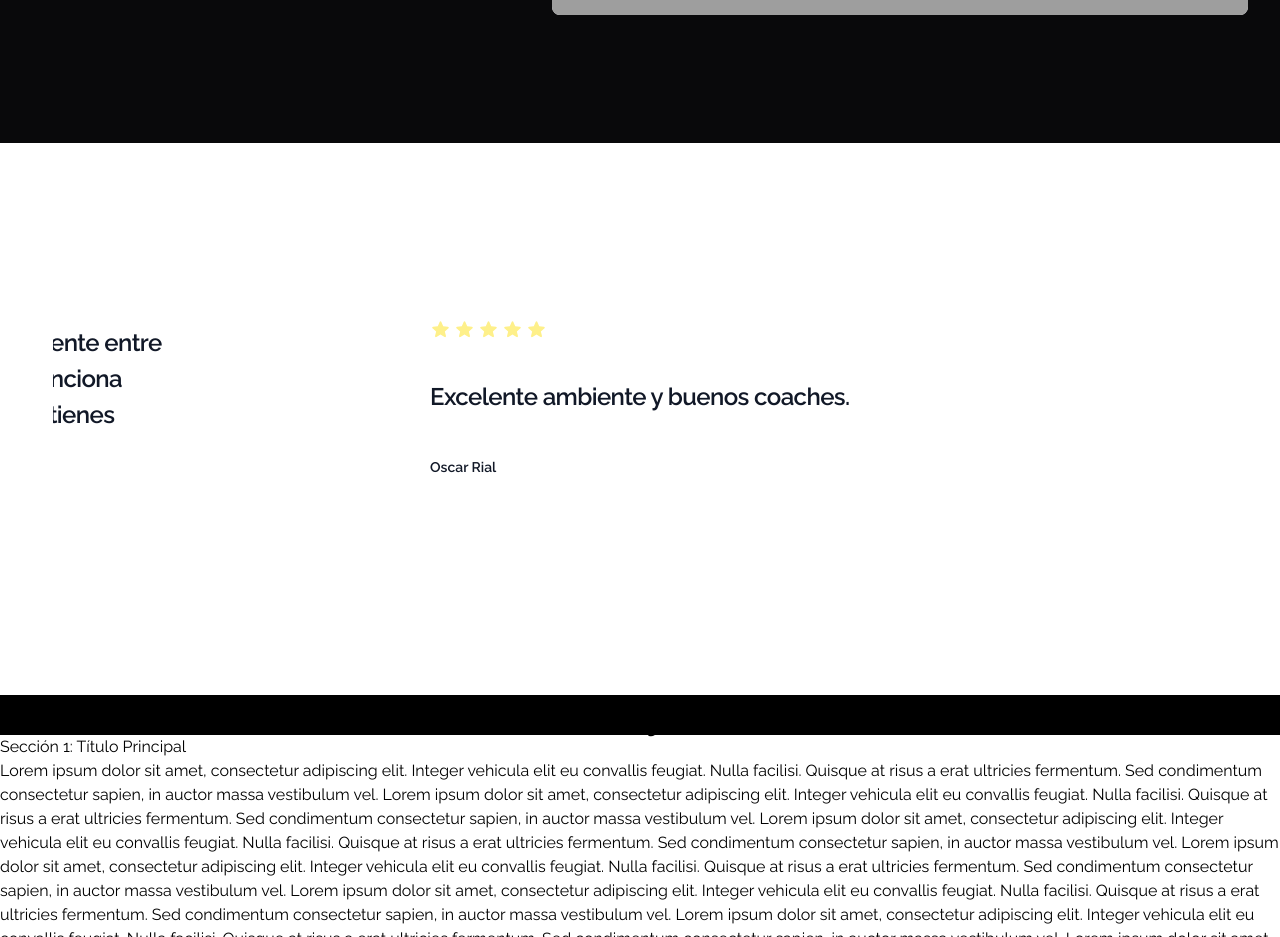
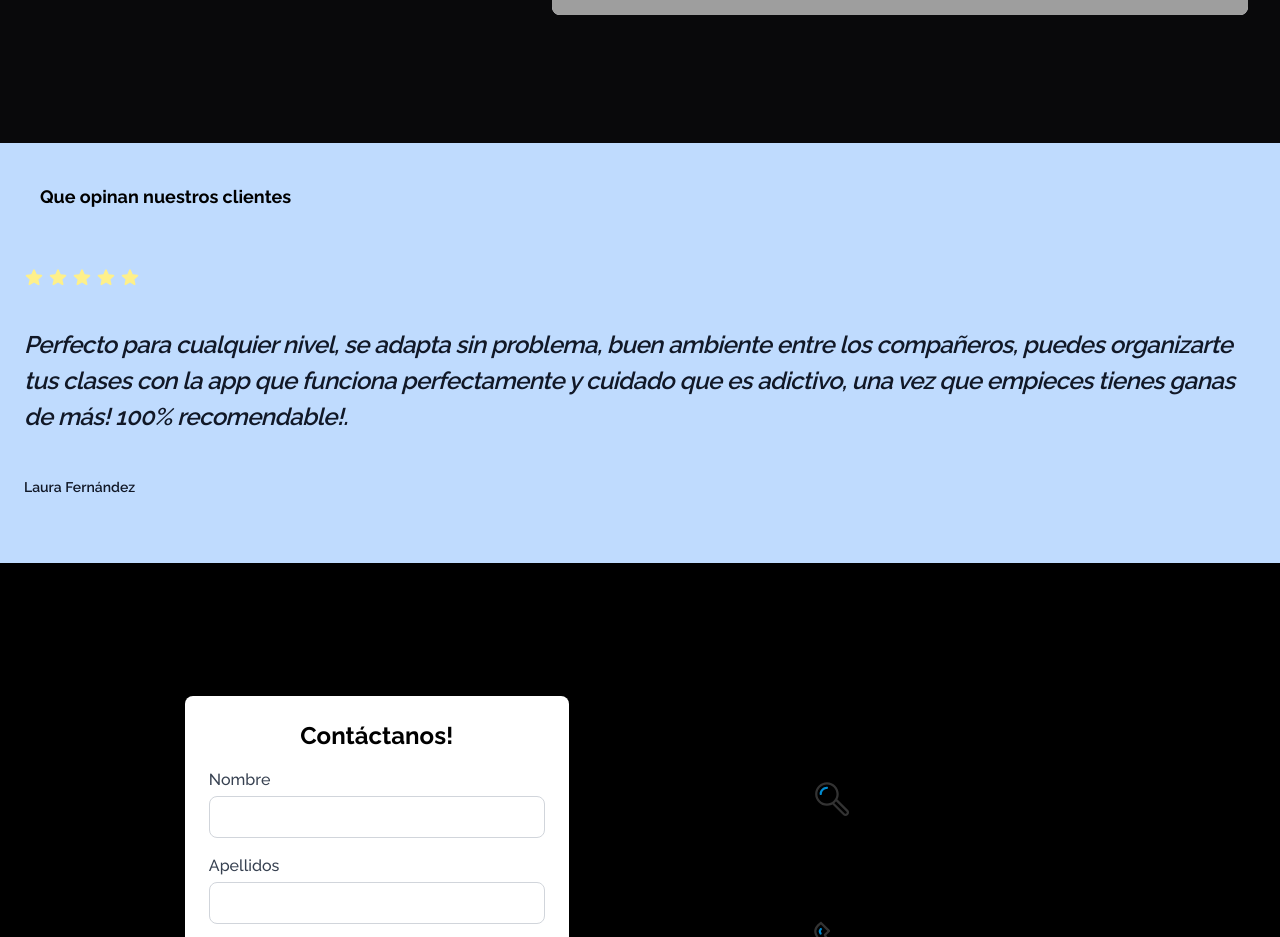
Before and after one commit to AngelAresL/brigantium-box, a Next.js app: page / in a window 1280 px wide. Shown: the part 1520-2457 px from the top of the page. Built offline with nearby package versions, Linux system fonts and the light colour scheme; grey boxes are pictures that could not be loaded.

Commit message:
change style carousel component

```diff
--- a/src/app/page.tsx
+++ b/src/app/page.tsx
@@ -25,98 +25,11 @@ const Home = () => {
 
 
       <div className="bg-black">
-        <h2 className="text-4xl font-bold text-center mt-10">
-          Horarios y Clases
-        </h2>
-      </div>
 
-      <div>
-        <h1>Sección 1: Título Principal</h1>
-        <p>
-          Lorem ipsum dolor sit amet, consectetur adipiscing elit. Integer
-          vehicula elit eu convallis feugiat. Nulla facilisi. Quisque at risus a
-          erat ultricies fermentum. Sed condimentum consectetur sapien, in
-          auctor massa vestibulum vel. Lorem ipsum dolor sit amet, consectetur
-          adipiscing elit. Integer vehicula elit eu convallis feugiat. Nulla
-          facilisi. Quisque at risus a erat ultricies fermentum. Sed condimentum
-          consectetur sapien, in auctor massa vestibulum vel. Lorem ipsum dolor
-          sit amet, consectetur adipiscing elit. Integer vehicula elit eu
-          convallis feugiat. Nulla facilisi. Quisque at risus a erat ultricies
-          fermentum. Sed condimentum consectetur sapien, in auctor massa
-          vestibulum vel. Lorem ipsum dolor sit amet, consectetur adipiscing
-          elit. Integer vehicula elit eu convallis feugiat. Nulla facilisi.
-          Quisque at risus a erat ultricies fermentum. Sed condimentum
-          consectetur sapien, in auctor massa vestibulum vel. Lorem ipsum dolor
-          sit amet, consectetur adipiscing elit. Integer vehicula elit eu
-          convallis feugiat. Nulla facilisi. Quisque at risus a erat ultricies
-          fermentum. Sed condimentum consectetur sapien, in auctor massa
-          vestibulum vel. Lorem ipsum dolor sit amet, consectetur adipiscing
-          elit. Integer vehicula elit eu convallis feugiat. Nulla facilisi.
-          Quisque at risus a erat ultricies fermentum. Sed condimentum
-          consectetur sapien, in auctor massa vestibulum vel. Lorem ipsum dolor
-          sit amet, consectetur adipiscing elit. Integer vehicula elit eu
-          convallis feugiat. Nulla facilisi. Quisque at risus a erat ultricies
-          fermentum. Sed condimentum consectetur sapien, in auctor massa
-          vestibulum vel. Lorem ipsum dolor sit amet, consectetur adipiscing
-          elit. Integer vehicula elit eu convallis feugiat. Nulla facilisi.
-          Quisque at risus a erat ultricies fermentum. Sed condimentum
-          consectetur sapien, in auctor massa vestibulum vel.
-        </p>
-        <Image
-          src="/brigantium-logo.png"
-          alt="Imagen de prueba"
-          width={700}
-          height={700}
-        />
         <div id="contact">
           <ContactForm />
         </div>
-        <h2>Sección 3: Subtítulo</h2>
-        <p>
-          Lorem ipsum dolor sit amet, consectetur adipiscing elit. Suspendisse
-          potenti. Sed volutpat est vel augue interdum, at varius enim cursus.
-        </p>
-        <div id="about">
-          <About />
-        </div>
-        <p>
-          Lorem ipsum dolor sit amet, consectetur adipiscing elit. Suspendisse
-          potenti. Sed volutpat est vel augue interdum, at varius enim cursus.
-          Lorem ipsum dolor sit amet, consectetur adipiscing elit. Integer
-          vehicula elit eu convallis feugiat. Nulla facilisi. Quisque at risus a
-          erat ultricies fermentum. Sed condimentum consectetur sapien, in
-          auctor massa vestibulum vel. Lorem ipsum dolor sit amet, consectetur
-          adipiscing elit. Integer vehicula elit eu convallis feugiat. Nulla
-          facilisi. Quisque at risus a erat ultricies fermentum. Sed condimentum
-          consectetur sapien, in auctor massa vestibulum vel. Lorem ipsum dolor
-          sit amet, consectetur adipiscing elit. Integer vehicula elit eu
-          convallis feugiat. Nulla facilisi. Quisque at risus a erat ultricies
-          fermentum. Sed condimentum consectetur sapien, in auctor massa
-          vestibulum vel. Lorem ipsum dolor sit amet, consectetur adipiscing
-          elit. Integer vehicula elit eu convallis feugiat. Nulla facilisi.
-          Quisque at risus a erat ultricies fermentum. Sed condimentum
-          consectetur sapien, in auctor massa vestibulum vel. Lorem ipsum dolor
-          sit amet, consectetur adipiscing elit. Integer vehicula elit eu
-          convallis feugiat. Nulla facilisi. Quisque at risus a erat ultricies
-          fermentum. Sed condimentum consectetur sapien, in auctor massa
-          vestibulum vel. Lorem ipsum dolor sit amet, consectetur adipiscing
-          elit. Integer vehicula elit eu convallis feugiat. Nulla facilisi.
-          Quisque at risus a erat ultricies fermentum. Sed condimentum
-          consectetur sapien, in auctor massa vestibulum vel. Lorem ipsum dolor
-          sit amet, consectetur adipiscing elit. Integer vehicula elit eu
-          convallis feugiat. Nulla facilisi. Quisque at risus a erat ultricies
-          fermentum. Sed condimentum consectetur sapien, in auctor massa
-          vestibulum vel. Lorem ipsum dolor sit amet, consectetur adipiscing
-          elit. Integer vehicula elit eu convallis feugiat. Nulla facilisi.
-          Quisque at risus a erat ultricies fermentum. Sed condimentum
-          consectetur sapien, in auctor massa vestibulum vel.
-        </p>
-        <Image
-          src="/brigantium-logo.png"
-          alt="Imagen de prueba"
-          width={700}
-          height={700}
-        />
+
         <Pricing />
       </div>
     </>
--- a/src/components/ReviewCarousel.css
+++ b/src/components/ReviewCarousel.css
@@ -1,8 +0,0 @@
-
-
-.embla__container {
-  backface-visibility: hidden;
-
-
-
-}
--- a/src/components/ReviewCarousel.tsx
+++ b/src/components/ReviewCarousel.tsx
@@ -8,20 +8,21 @@ import reviews from "../data/reviews";
 
 const ReviewsCarousel = () => {
   const [emblaRef] = useEmblaCarousel({ loop: true }, [
-    Autoplay({ delay: 2500 }),
+    Autoplay({ delay: 3500 }),
   ]);
 
   return (
-    <section className="mx-auto w-11/12 py-16">
+    <section className="mx-auto bg-blue-200">
+      <h2 className="flex justify-center md:block pt-10 px-10 text-lg font-bold">Que opinan nuestros clientes</h2>
       <div className="overflow-hidden" ref={emblaRef}>
-        <div className="embla__container flex">
+        <div className="flex">
           {reviews.map((review, index) => (
             <div
-              className="shrink-0 grow-0 basis-9/12  space-x-2 size-full"
+              className="shrink-0 grow-0 size-full"
               key={index}
             >
-              <div className="flex justify-center items-center h-96">
-                <div className=" bg-white px-6 py-24 sm:py-32 lg:px-8">
+              <div className="flex justify-center items-center ">
+                <div className=" px-6 pt-14 pb-16 g:px-8">
                   <div className="flex gap-x-1 text-yellow-200">
                     <StarIcon
                       className="h-5 w-5 flex-none"
@@ -45,7 +46,7 @@ const ReviewsCarousel = () => {
                     />
                   </div>
 
-                  <p className="mt-10 text-xl font-semibold leading-8 tracking-tight text-gray-900 sm:text-2xl sm:leading-9">
+                  <p className="mt-10 text-xl font-semibold italic leading-8 tracking-tight text-gray-900 sm:text-2xl sm:leading-9">
                     {review.text}
                   </p>
 
```
